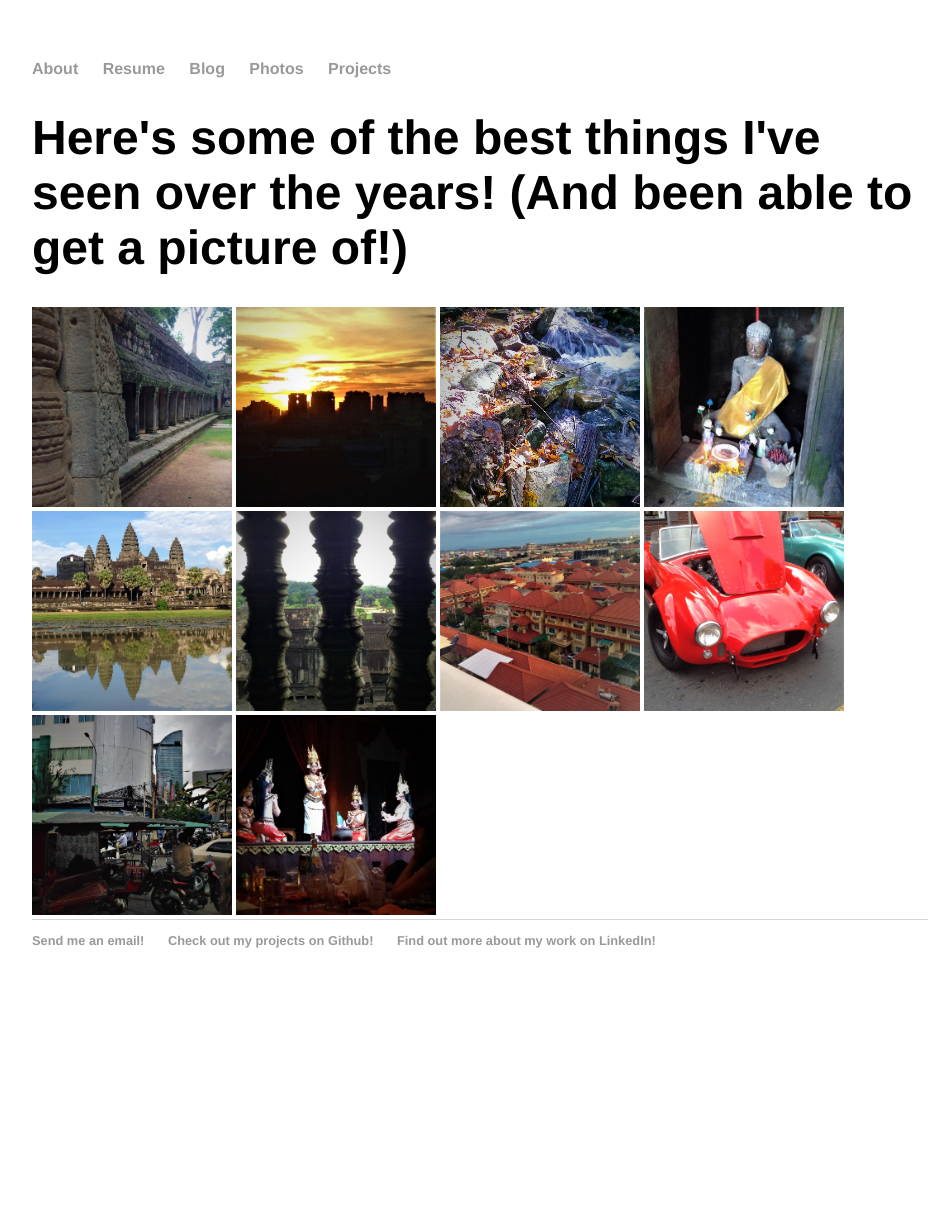
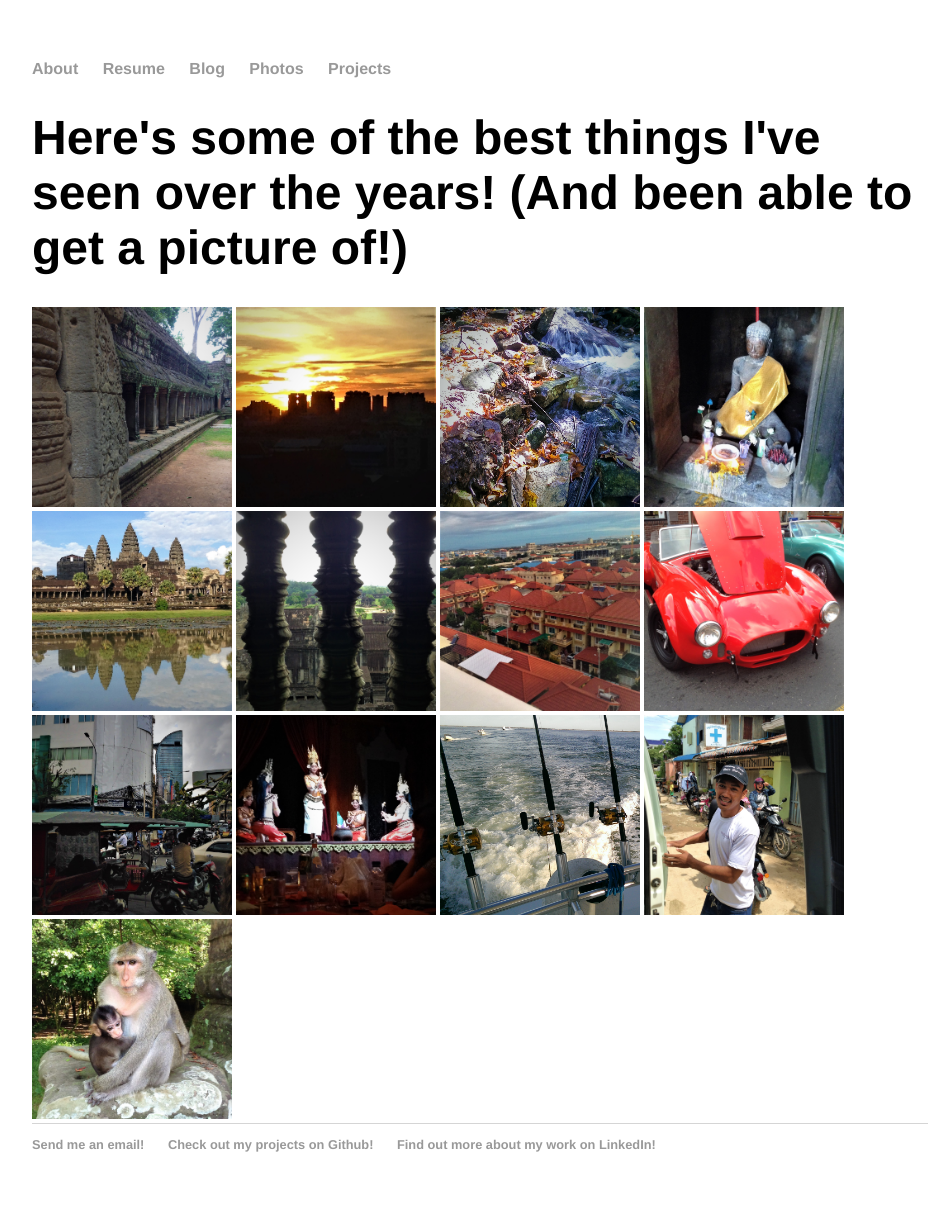
Before and after one commit to IronmanMk40/Matsick-Dot-Com, a Jekyll site: the page built from photos/index.html, in a window 1280 px wide. Shown: the whole page, without its empty margins (160-1102 px from the left). Built offline with Jekyll 4.4.1, drawn with Linux system fonts in a browser that asks for light colours; before the commit the page ends 1008 px from its top, so only the background shows below that.

Commit message:
Added more photos

```diff
--- a/photos/index.html
+++ b/photos/index.html
@@ -14,4 +14,7 @@ title: The Sights
 <img src="car.jpg" width=200 height=200>
 <img src="city.jpg" width=200 height=200>
 <img src="dancing.jpg" width=200 height=200>
+<img src="dayfishing.jpg" width=200 height=200>
+<img src="friend.jpg" width=200 height=200>
+<img src="monkey.jpg" width=200 height=200>
 </div>
```
